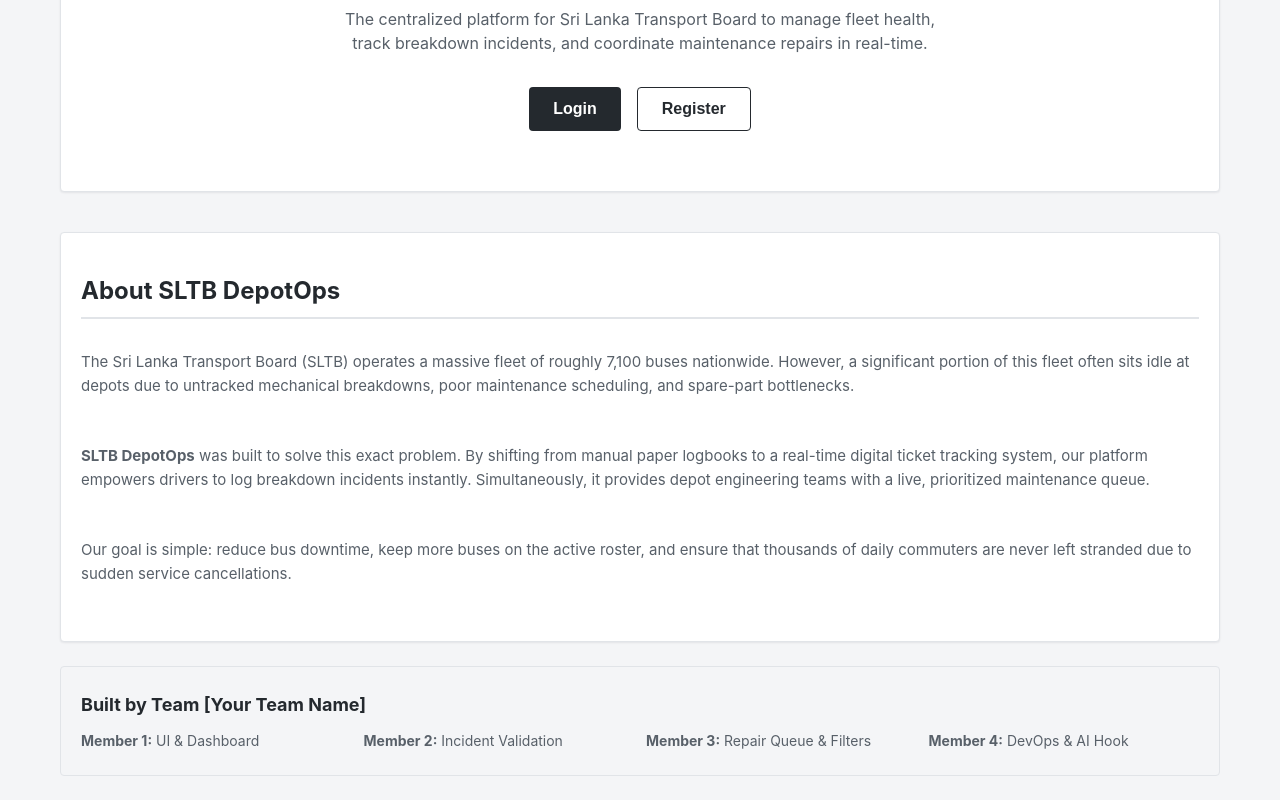
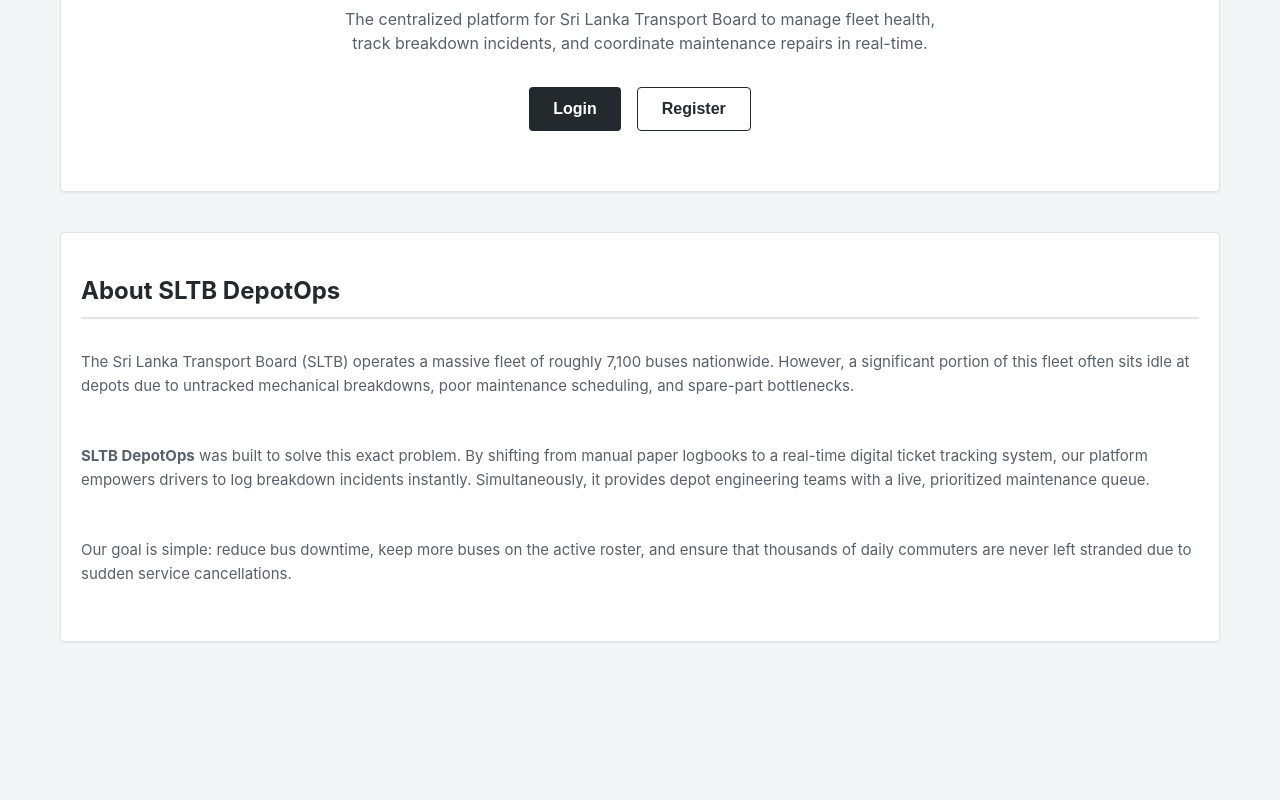
Before and after one commit to Krishmal2004/Public-Transport, a React (Vite) app in the folder Frontend/: page / in a window 1280 px wide. Shown: the part 243-1043 px from the top of the page. After the commit the page ends 909 px from the top, so only its background shows below. Built offline with nearby package versions, Linux system fonts and the light colour scheme.

Commit message:
restore Home.jsx modal changes (Login/Register modals) after merge

```diff
--- a/Frontend/src/pages/Home.jsx
+++ b/Frontend/src/pages/Home.jsx
@@ -239,19 +239,6 @@
         </div>
       </div>
 
-      {/* Team Contribution Section - Hackathon Requirement */}
-      <div style={{ marginTop: '24px', padding: '24px 20px', backgroundColor: 'var(--gov-light-gray)', border: '1px solid var(--border)', borderRadius: '4px' }}>
-        <h3 style={{ fontSize: '18px', color: 'var(--gov-black)', marginBottom: '12px' }}>
-          Built by Team [Your Team Name]
-        </h3>
-        <ul style={{ listStyleType: 'none', padding: 0, margin: 0, display: 'grid', gridTemplateColumns: 'repeat(auto-fit, minmax(200px, 1fr))', gap: '12px', color: 'var(--gov-dark-gray)', fontSize: '14px' }}>
-          <li><strong>Member 1:</strong> UI & Dashboard</li>
-          <li><strong>Member 2:</strong> Incident Validation</li>
-          <li><strong>Member 3:</strong> Repair Queue & Filters</li>
-          <li><strong>Member 4:</strong> DevOps & AI Hook</li>
-        </ul>
-      </div>
-
       {/* Render Modals based on active state */}
       {activeModal === 'login' && (
         <LoginModal onClose={() => setActiveModal(null)} />
```
